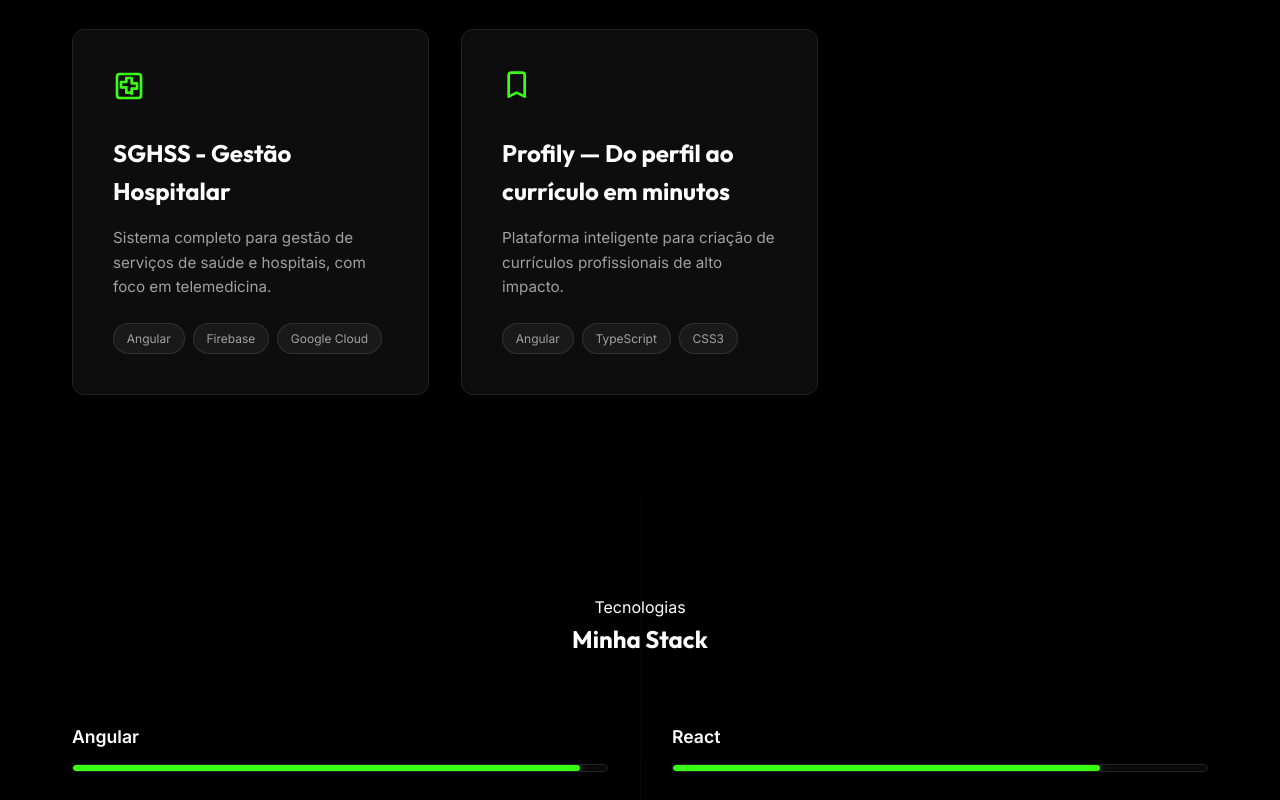
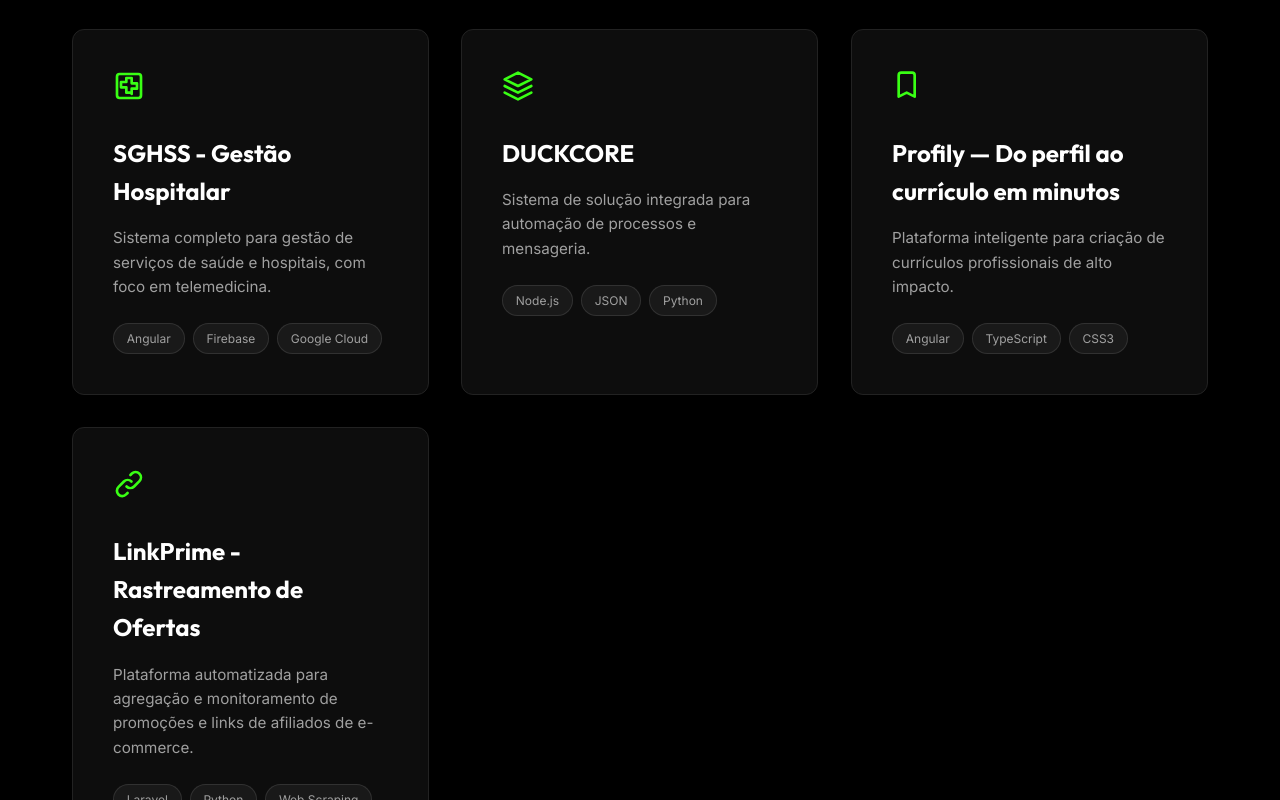
Before and after one commit to Mateus-Jesus-MJ/mateus.jesus, an Angular app: page / in a window 1280 px wide. Shown: the part 2360-3160 px from the top of the page. Built offline with nearby package versions, Linux system fonts and the light colour scheme.

Commit message:
Adição de projetos

```diff
--- a/src/app/components/projects/projects.component.ts
+++ b/src/app/components/projects/projects.component.ts
@@ -61,7 +61,27 @@ A ferramenta assegura padronização, rastreabilidade e conformidade dos process
             fullDescription: 'Plataforma integrada para gestão hospitalar moderna. Abrange desde o prontuário eletrônico do paciente até a telemedicina avançada, com módulos de controle rígido de farmácia, leitos e gestão administrativa complexa.',
             tags: ['Angular', 'Firebase', 'Google Cloud'],
             features: ['Cadastro de Pacientes', 'Telemedicina', 'Gestão de Medicamentos', 'Gestão de Leitos e Internamentos', 'Dashboards Analíticos'],
-            icon: 'M19 3H5a2 2 0 0 0-2 2v14a2 2 0 0 0 2 2h14a2 2 0 0 0 2-2V5a2 2 0 0 0-2-2zm-5 14h-4v-4H6v-4h4V6h4v4h4v4h-4v4z'
+            icon: 'M19 3H5a2 2 0 0 0-2 2v14a2 2 0 0 0 2 2h14a2 2 0 0 0 2-2V5a2 2 0 0 0-2-2zm-5 14h-4v-4H6v-4h4V6h4v4h4v4h-4v4z',
+            website: 'https://sghss-vida-plus.vercel.app/',
+            textwebsite: 'Acesse o SGHSS vida plus'
+        },
+        {
+            title: 'DUCKCORE',
+            description: 'Sistema de solução integrada para automação de processos e mensageria.',
+            fullDescription: `Solução Integrada de Automação de Mensageria e Orquestração de Processos.,
+
+O DuckCore é uma plataforma robusta desenvolvida em Node.js, projetada para preencher a lacuna entre a comunicação estratégica via WhatsApp e a execução técnica de scripts automatizados.
+
+A ferramenta atua como um centro de comando inteligente, um Dashboard de Controle de Missão, permitindo o gerenciamento de fluxos de informação e automações complexas em um único ecossistema.
+
+O diferencial do DuckCore é a comunicação inteligente via WhatsApp, diferente de disparadores de mensagens comuns, o DuckCore utiliza tecnologia de emulação de Web Client para garantir uma integração fluida com o WhatsApp e sem a necessidade de pagamento extra por isso.
+
+O DuckCore não é apenas um bot de mensagens, mas um orquestrador de produtividade. Ele une a facilidade de comunicação do WhatsApp com o poder de processamento do Python, oferecendo controle total sobre o fluxo de trabalho automatizado.
+
+`,
+            tags: ['Node.js', 'JSON', 'Python'],
+            features: ['Automação de Processos', 'Mensageria WhatsApp & Telegram', 'Orquestração de Processos', 'Scripts Python Customizados', 'Coleta Inteligente de Dados'],
+            icon: 'M12 2L2 7l10 5 10-5-10-5zM2 17l10 5 10-5M2 12l10 5 10-5',
         },
         {
             title: 'Profily — Do perfil ao currículo em minutos',
@@ -93,6 +113,16 @@ Combinando tecnologia, design e usabilidade, o Profily ajuda profissionais de qu
                 'Personalização Completa'
             ],
             icon: 'M7 2h8a2 2 0 0 1 2 2v16l-6-3-6 3V4a2 2 0 0 1 2-2z'
+        },
+        {
+            title: 'LinkPrime - Rastreamento de Ofertas',
+            description: 'Plataforma automatizada para agregação e monitoramento de promoções e links de afiliados de e-commerce.',
+            fullDescription: 'Sistema completo de monitoramento de e-commerce e gestão de ofertas. Conta com robôs em Python automatizados para coleta e validação contínua de promoções, enviando os dados diretamente para uma API backend robusta responsável pela organização e distribuição dos links de afiliados.',
+            tags: ['Laravel', 'Python', 'Web Scraping', 'Automation'],
+            features: ['Scraping Automatizado de Promoções', 'Gestão de Links de Afiliados', 'API REST Backend', 'Filtro e Categorização de Ofertas', 'Atualização em Tempo Real'],
+            icon: 'M13.828 10.172a4 4 0 00-5.656 0l-4 4a4 4 0 105.656 5.656l1.102-1.101m-.758-4.899a4 4 0 005.656 0l4-4a4 4 0 00-5.656-5.656l-1.1 1.1',
+            website: 'https://linkprime.onrender.com/',
+            textwebsite: 'Acesse o LinkPrime'
         }
     ];
 
```
